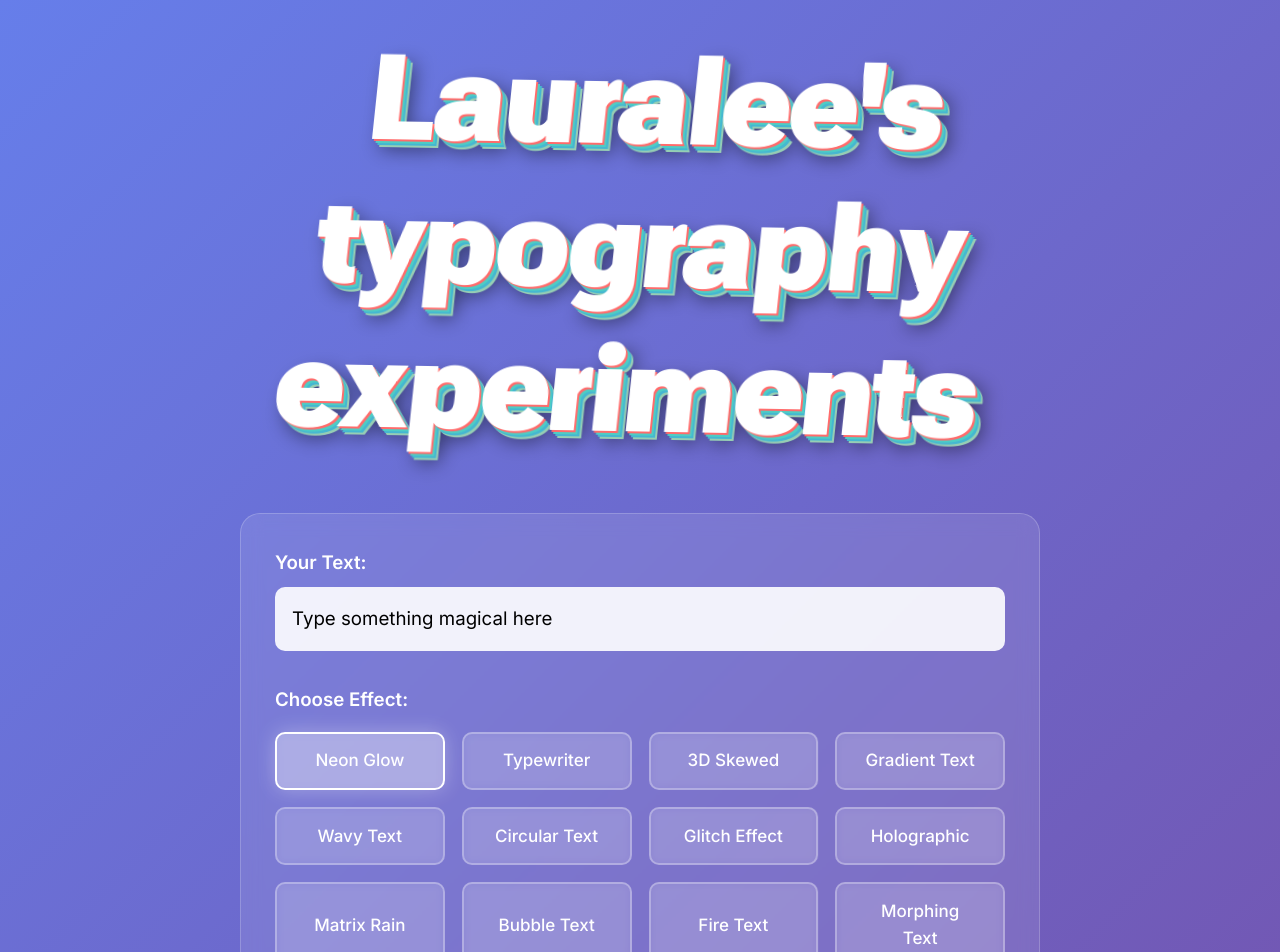
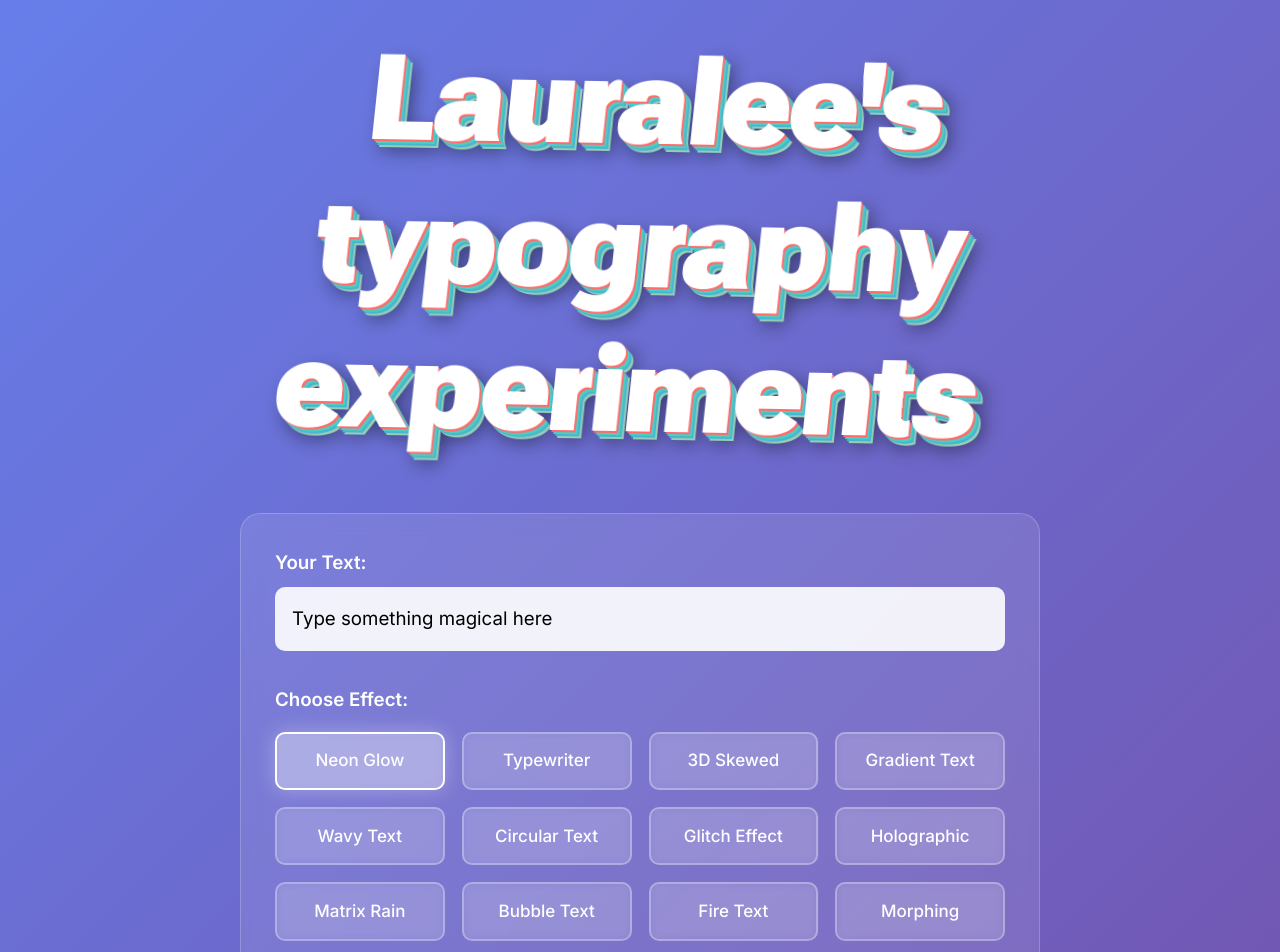
Before and after one commit to flores8/prototyping-with-cursor, a Next.js app: page /prototypes/typography-experiments in a window 1280 px wide. Shown: the top 952 px of the page. Built offline with nearby package versions, Linux system fonts and the light colour scheme.

Commit message:
rename Morphing text so it doesn't cause the third row of buttons to be taller than the others

```diff
--- a/app/prototypes/typography-experiments/page.tsx
+++ b/app/prototypes/typography-experiments/page.tsx
@@ -28,7 +28,7 @@ export default function TypographyExperiments() {
     { id: 'matrix', name: 'Matrix Rain' },
     { id: 'bubble', name: 'Bubble Text' },
     { id: 'fire', name: 'Fire Text' },
-    { id: 'morphing', name: 'Morphing Text' }
+    { id: 'morphing', name: 'Morphing' }
   ];
 
   // CSS code snippets for each effect
```
